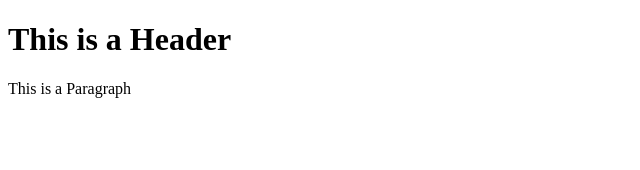
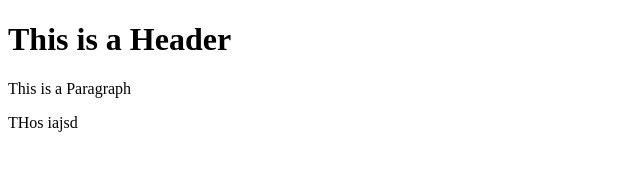
Before and after one commit to JonRobeson/git-test, a plain HTML site: page index.html in a window 1280 px wide. Shown: the full height of the page, 0-640 px from the left. Drawn offline with Linux system fonts and the light colour scheme.

Commit message:
Third Commit

```diff
--- a/index.html
+++ b/index.html
@@ -9,5 +9,6 @@
 <body>
     <h1> This is a Header</h1>
     <p>This is a Paragraph</p>
+    <p>THos iajsd </p>
 </body>
 </html>
```
